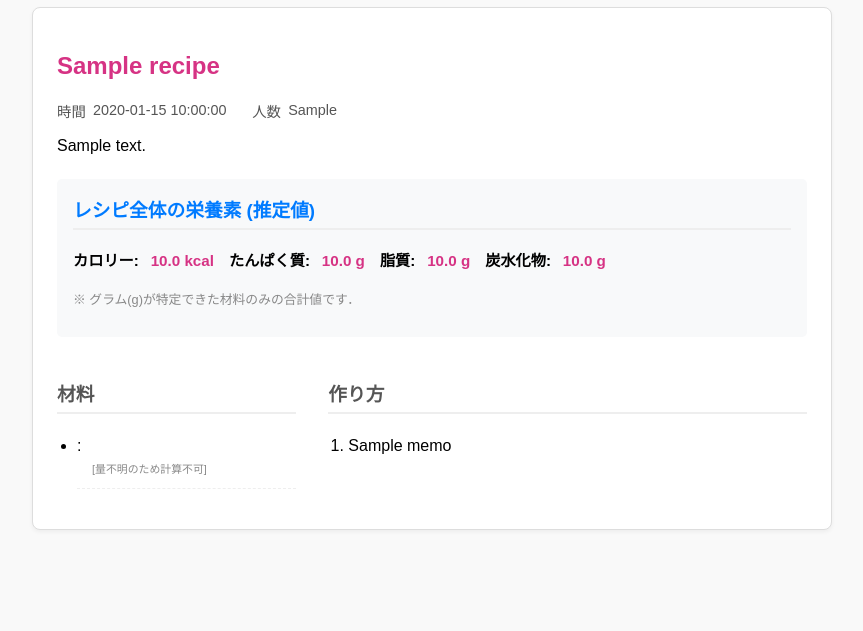
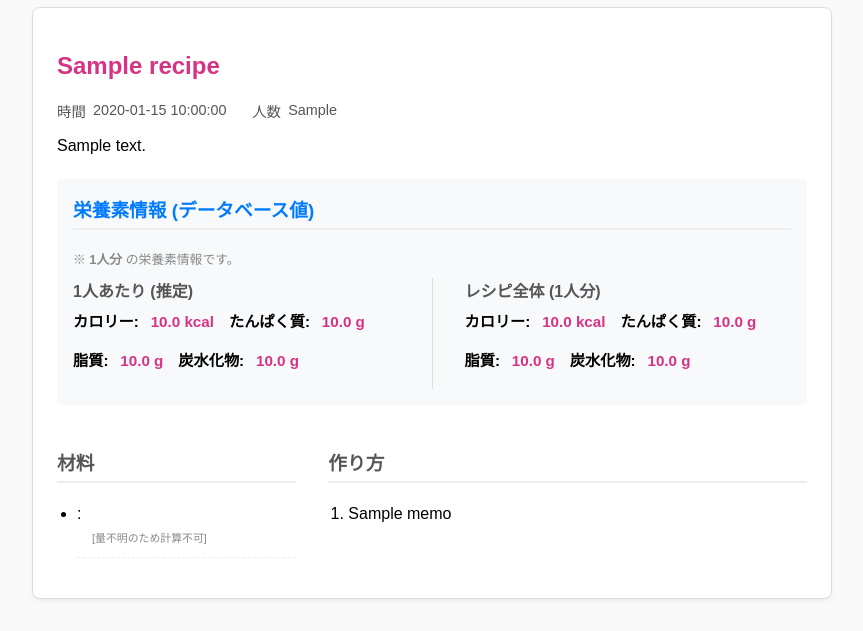
Before and after one commit to takaaaa-jun/food_ideathon, a Flask app: template apps/web/templates/results.html in a window 1280 px wide. Shown: the part 172-803 px from the top of the page, without its empty margins (208-1071 px from the left). Before the commit the page ends 702 px from the top, so only its background shows below. Run offline with Flask 3, Linux system fonts and the light colour scheme; the template is opened without the code that fills it: most values are stand-ins (such as "Sample title", 1, 10 or a date in 2020); parts of the project's set-up code (start-up, migrations or seed data) failed here and were passed over.

Commit message:
20251125commit

```diff
--- a/apps/web/app.py
+++ b/apps/web/app.py
@@ -22,9 +22,6 @@ COOKING_TIME_MAP = {
     1: '5分以内', 2: '約10分', 3: '約15分',
     4: '約30分', 5: '約1時間', 6: '1時間以上'
 }
-
-# --- IPアドレス取得関連はローカル実行のため削除 ---
-
 
 def get_db_connection():
     """データベースへの接続を確立する"""
@@ -151,13 +148,20 @@ def search():
                 n.prot,
                 n.fat,
                 n.choavldf,
-                n.fib
+                n.fib,
+
+                rni.serving_size,
+                rni.calories AS total_calories,
+                rni.protein AS total_protein,
+                rni.fat AS total_fat,
+                rni.carbohydrates AS total_carbohydrates
             FROM recipes AS r
             LEFT JOIN ingredients AS i ON r.id = i.recipe_id
             LEFT JOIN steps AS s ON r.id = s.recipe_id
             LEFT JOIN ingredient_structured AS ist ON i.id = ist.ingredient_id
             LEFT JOIN ingredient_units AS iu ON i.id = iu.ingredient_id
             LEFT JOIN nutritions AS n ON ist.normalized_name = n.name COLLATE utf8mb4_general_ci
+            LEFT JOIN recipe_nutrition_info AS rni ON r.id = rni.recipe_id
             WHERE r.id IN ({placeholders})
             ORDER BY r.id, i.id, s.position ASC;
         """
@@ -171,6 +175,25 @@ def search():
             recipe_id = row['id']
             if recipe_id not in recipes_dict:
                 cooking_time_id = row.get('cooking_time')
+
+                # 栄養素情報の取得と計算
+                serving_size = row.get('serving_size') or 1 # 0除算防止のためデフォルト1
+                if serving_size == 0: serving_size = 1
+
+                total_nutrition = {
+                    'energy': row.get('total_calories') or 0,
+                    'protein': row.get('total_protein') or 0,
+                    'fat': row.get('total_fat') or 0,
+                    'carbs': row.get('total_carbohydrates') or 0
+                }
+
+                per_person_nutrition = {
+                    'energy': total_nutrition['energy'] / serving_size,
+                    'protein': total_nutrition['protein'] / serving_size,
+                    'fat': total_nutrition['fat'] / serving_size,
+                    'carbs': total_nutrition['carbs'] / serving_size
+                }
+
                 recipes_dict[recipe_id] = {
                     'id': row['id'],
                     'title': row['title'],
@@ -179,8 +202,10 @@ def search():
                     'serving_for': row.get('serving_for'),
                     'ingredients': {},
                     'steps': {},
-                    'nutrition_totals': {
-                        'energy': 0, 'protein': 0, 'fat': 0, 'carbs': 0
+                    'nutrition_info': { # 新: DBからの値
+                        'total': total_nutrition,
+                        'per_person': per_person_nutrition,
+                        'serving_size': row.get('serving_size')
                     }
                 }
 
@@ -209,12 +234,6 @@ def search():
                     'nutrition': ing_nutrition
                 }
 
-                if quantity_g > 0:
-                    recipes_dict[recipe_id]['nutrition_totals']['energy'] += ing_nutrition['energy']
-                    recipes_dict[recipe_id]['nutrition_totals']['protein'] += ing_nutrition['protein']
-                    recipes_dict[recipe_id]['nutrition_totals']['fat'] += ing_nutrition['fat']
-                    recipes_dict[recipe_id]['nutrition_totals']['carbs'] += ing_nutrition['carbs']
-
             if row['step_memo'] and row['position'] not in recipes_dict[recipe_id]['steps']:
                 recipes_dict[recipe_id]['steps'][row['position']] = {'memo': row['step_memo']}
 
@@ -228,7 +247,7 @@ def search():
                 'serving_for': recipe_data['serving_for'],
                 'ingredients': list(recipe_data['ingredients'].values()),
                 'steps': [step[1] for step in sorted(recipe_data['steps'].items())],
-                'nutrition_totals': recipe_data['nutrition_totals']
+                'nutrition_info': recipe_data['nutrition_info']
             }
              recipes_list.append(final_recipe)
 
--- a/apps/web/templates/results.html
+++ b/apps/web/templates/results.html
@@ -176,18 +176,40 @@
         <p>{{ recipe.description }}</p>
 
         <div class="nutrition-totals">
-            <h3>レシピ全体の栄養素 (推定値)</h3>
-            <ul>
-                <li><span class="label">カロリー:</span> <span class="value">{{
-                        "%.1f"|format(recipe.nutrition_totals.energy) }} kcal</span></li>
-                <li><span class="label">たんぱく質:</span> <span class="value">{{
-                        "%.1f"|format(recipe.nutrition_totals.protein) }} g</span></li>
-                <li><span class="label">脂質:</span> <span class="value">{{ "%.1f"|format(recipe.nutrition_totals.fat) }}
-                        g</span></li>
-                <li><span class="label">炭水化物:</span> <span class="value">{{ "%.1f"|format(recipe.nutrition_totals.carbs)
-                        }} g</span></li>
-            </ul>
-            <p class="small-note">※ グラム(g)が特定できた材料のみの合計値です．</p>
+            <h3>栄養素情報 (データベース値)</h3>
+            <p class="small-note" style="margin-bottom: 10px;">
+                ※ <strong>{{ recipe.nutrition_info.serving_size }}人分</strong> の栄養素情報です。
+            </p>
+
+            <div style="display: flex; gap: 2em;">
+                <div>
+                    <h4 style="margin: 0 0 0.5em 0; color: #555;">1人あたり (推定)</h4>
+                    <ul>
+                        <li><span class="label">カロリー:</span> <span class="value">{{
+                                "%.1f"|format(recipe.nutrition_info.per_person.energy) }} kcal</span></li>
+                        <li><span class="label">たんぱく質:</span> <span class="value">{{
+                                "%.1f"|format(recipe.nutrition_info.per_person.protein) }} g</span></li>
+                        <li><span class="label">脂質:</span> <span class="value">{{
+                                "%.1f"|format(recipe.nutrition_info.per_person.fat) }} g</span></li>
+                        <li><span class="label">炭水化物:</span> <span class="value">{{
+                                "%.1f"|format(recipe.nutrition_info.per_person.carbs) }} g</span></li>
+                    </ul>
+                </div>
+                <div style="border-left: 1px solid #ddd; padding-left: 2em;">
+                    <h4 style="margin: 0 0 0.5em 0; color: #555;">レシピ全体 ({{ recipe.nutrition_info.serving_size }}人分)
+                    </h4>
+                    <ul>
+                        <li><span class="label">カロリー:</span> <span class="value">{{
+                                "%.1f"|format(recipe.nutrition_info.total.energy) }} kcal</span></li>
+                        <li><span class="label">たんぱく質:</span> <span class="value">{{
+                                "%.1f"|format(recipe.nutrition_info.total.protein) }} g</span></li>
+                        <li><span class="label">脂質:</span> <span class="value">{{
+                                "%.1f"|format(recipe.nutrition_info.total.fat) }} g</span></li>
+                        <li><span class="label">炭水化物:</span> <span class="value">{{
+                                "%.1f"|format(recipe.nutrition_info.total.carbs) }} g</span></li>
+                    </ul>
+                </div>
+            </div>
         </div>
         <div class="recipe-details">
             <div>
```
Also changed, not shown: CHANGELOG.md, README.md.
